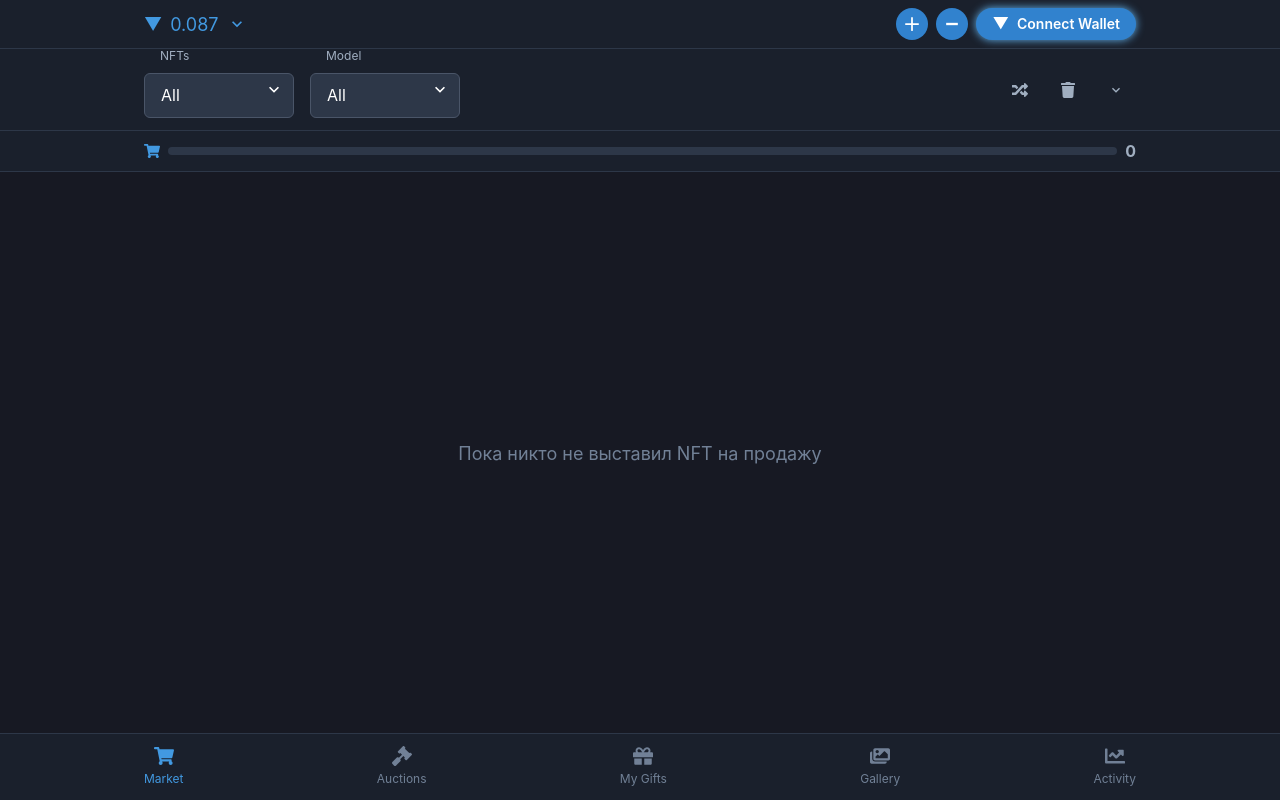
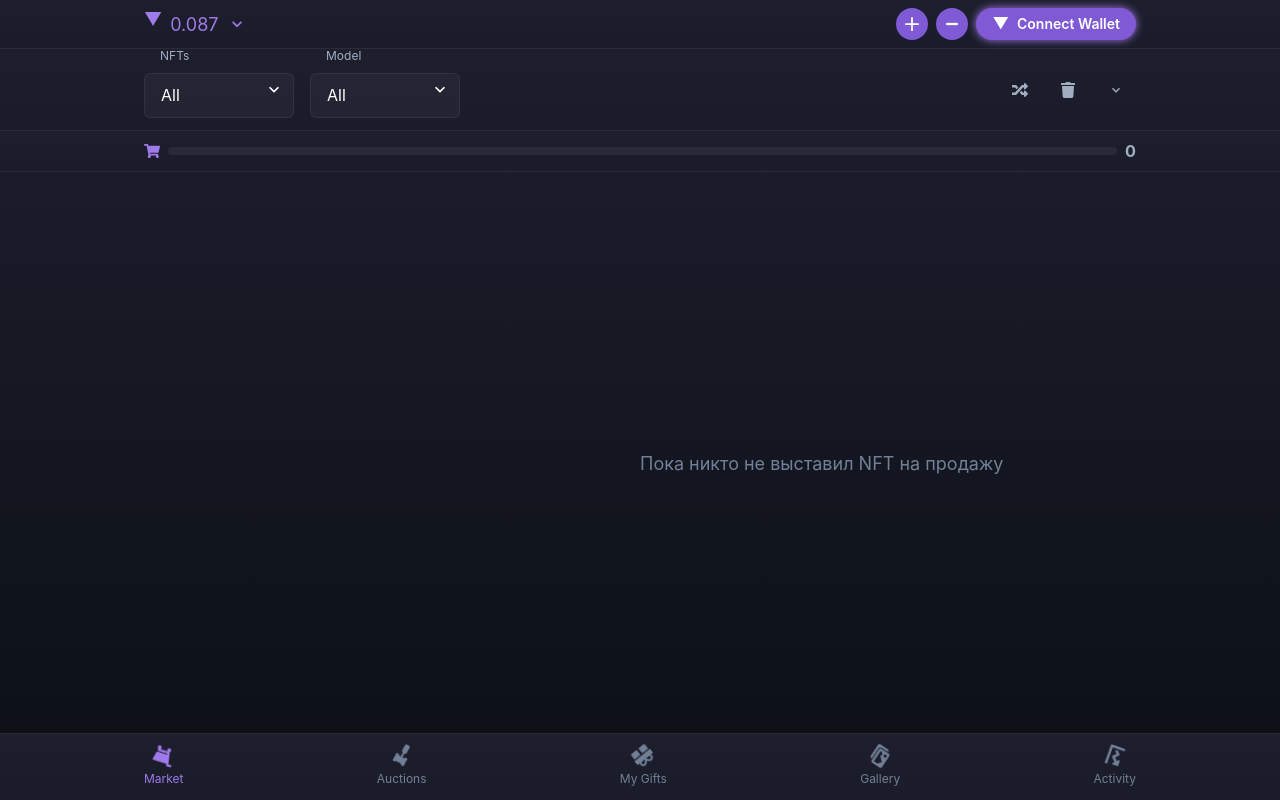
Before and after one commit to useriiefokrjkgjrkgkgkjkg/telegram-nft-marketplace, a Next.js app: page / in a window 1280 px wide. Built offline with nearby package versions, Linux system fonts and the light colour scheme.

Commit message:
Add new animations and interactive effects

```diff
--- a/app/page.tsx
+++ b/app/page.tsx
@@ -28,14 +28,37 @@ const pulseAnimation = keyframes`
 `;
 
 const glowAnimation = keyframes`
-  0% { box-shadow: 0 0 5px #63B3ED; }
-  50% { box-shadow: 0 0 20px #63B3ED; }
-  100% { box-shadow: 0 0 5px #63B3ED; }
+  0% { box-shadow: 0 0 5px #9F7AEA; }
+  50% { box-shadow: 0 0 20px #9F7AEA; }
+  100% { box-shadow: 0 0 5px #9F7AEA; }
+`;
+
+const floatAnimation = keyframes`
+  0% { transform: translateY(0); }
+  50% { transform: translateY(-10px); }
+  100% { transform: translateY(0); }
+`;
+
+const fadeInAnimation = keyframes`
+  from { opacity: 0; transform: translateY(20px); }
+  to { opacity: 1; transform: translateY(0); }
+`;
+
+const rotateAnimation = keyframes`
+  from { transform: rotate(0deg); }
+  to { transform: rotate(360deg); }
+`;
+
+const shimmerAnimation = keyframes`
+  0% { background-position: -1000px 0; }
+  100% { background-position: 1000px 0; }
 `;
 
 export default function Home() {
   const [balance] = useState('0.087');
   const bgColor = useColorModeValue('gray.900', 'gray.900');
+  const gradientBg = 'linear-gradient(to bottom, #1a1c2a, #0d1117)';
+  const panelBg = 'linear-gradient(to bottom, #1E1E2D, #1a1c2a)';
 
   // Устанавливаем высоту для мини-приложения Telegram
   useEffect(() => {
@@ -50,7 +73,7 @@ export default function Home() {
 
   return (
     <Box
-      bg={bgColor}
+      bg={gradientBg}
       height="100vh"
       maxHeight="100vh"
       overflow="hidden"
@@ -61,9 +84,26 @@ export default function Home() {
       left={0}
       right={0}
       bottom={0}
+      sx={{
+        '&::before': {
+          content: '""',
+          position: 'absolute',
+          top: 0,
+          left: 0,
+          right: 0,
+          height: '2px',
+          background: 'linear-gradient(90deg, transparent, purple.400, transparent)',
+          animation: `${shimmerAnimation} 3s infinite linear`
+        }
+      }}
     >
       {/* Верхняя панель */}
-      <Box borderBottom="1px solid" borderColor="gray.700" bg="gray.800">
+      <Box
+        borderBottom="1px solid"
+        borderColor="whiteAlpha.100"
+        bgImage={panelBg}
+        animation={`${fadeInAnimation} 0.5s ease-out`}
+      >
         <Container maxW="container.lg" py={2}>
           <HStack spacing={4} justify="space-between">
             <HStack spacing={2}
@@ -71,20 +111,28 @@ export default function Home() {
               _hover={{ transform: 'scale(1.05)' }}
               transition="all 0.2s"
             >
-              <Text fontSize="lg" color="blue.400">▼</Text>
-              <Text fontSize="lg" color="blue.400">{balance}</Text>
-              <ChevronDownIcon boxSize={5} color="blue.400" />
+              <Text
+                fontSize="lg"
+                color="purple.400"
+                animation={`${floatAnimation} 2s ease-in-out infinite`}
+              >▼</Text>
+              <Text fontSize="lg" color="purple.400">{balance}</Text>
+              <ChevronDownIcon
+                boxSize={5}
+                color="purple.400"
+                animation={`${pulseAnimation} 2s infinite`}
+              />
             </HStack>
             <HStack spacing={2}>
               <IconButton
                 aria-label="Add balance"
                 icon={<AddIcon />}
                 size="sm"
-                bg="blue.500"
+                bg="purple.500"
                 color="white"
                 borderRadius="full"
                 _hover={{
-                  bg: 'blue.400',
+                  bg: 'purple.400',
                   transform: 'scale(1.1)',
                 }}
                 transition="all 0.2s"
@@ -93,21 +141,21 @@ export default function Home() {
                 aria-label="Subtract balance"
                 icon={<MinusIcon />}
                 size="sm"
-                bg="blue.500"
+                bg="purple.500"
                 color="white"
                 borderRadius="full"
                 _hover={{
-                  bg: 'blue.400',
+                  bg: 'purple.400',
                   transform: 'scale(1.1)',
                 }}
                 transition="all 0.2s"
               />
               <Button
-                bg="blue.500"
+                bg="purple.500"
                 color="white"
                 size="sm"
                 _hover={{
-                  bg: 'blue.400',
+                  bg: 'purple.400',
                   transform: 'scale(1.02)',
                 }}
                 transition="all 0.2s"
@@ -124,7 +172,14 @@ export default function Home() {
       </Box>
 
       {/* Фильтры */}
-      <Box borderBottom="1px solid" borderColor="gray.700" bg="gray.800">
+      <Box
+        borderBottom="1px solid"
+        borderColor="whiteAlpha.100"
+        bgImage={panelBg}
+        animation={`${fadeInAnimation} 0.5s ease-out 0.2s`}
+        opacity="0"
+        sx={{ animationFillMode: 'forwards' }}
+      >
         <Container maxW="container.lg" py={3}>
           <HStack spacing={4} justify="space-between">
             <HStack spacing={4}>
@@ -134,15 +189,15 @@ export default function Home() {
                 </Text>
                 <Select
                   variant="filled"
-                  bg="gray.700"
+                  bg="whiteAlpha.50"
                   border="1px solid"
-                  borderColor="gray.600"
+                  borderColor="whiteAlpha.100"
                   h="45px"
                   pt="3"
                   color="white"
                   icon={<ChevronDownIcon />}
                   defaultValue="all"
-                  _hover={{ bg: 'gray.600' }}
+                  _hover={{ bg: 'whiteAlpha.100' }}
                   transition="all 0.2s"
                 >
                   <option value="all">All</option>
@@ -154,15 +209,15 @@ export default function Home() {
                 </Text>
                 <Select
                   variant="filled"
-                  bg="gray.700"
+                  bg="whiteAlpha.50"
                   border="1px solid"
-                  borderColor="gray.600"
+                  borderColor="whiteAlpha.100"
                   h="45px"
                   pt="3"
                   color="white"
                   icon={<ChevronDownIcon />}
                   defaultValue="all"
-                  _hover={{ bg: 'gray.600' }}
+                  _hover={{ bg: 'whiteAlpha.100' }}
                   transition="all 0.2s"
                 >
                   <option value="all">All</option>
@@ -176,7 +231,7 @@ export default function Home() {
                 variant="ghost"
                 color="gray.400"
                 _hover={{
-                  color: 'white',
+                  color: 'purple.400',
                   transform: 'scale(1.1)',
                 }}
                 transition="all 0.2s"
@@ -187,7 +242,7 @@ export default function Home() {
                 variant="ghost"
                 color="gray.400"
                 _hover={{
-                  color: 'white',
+                  color: 'purple.400',
                   transform: 'scale(1.1)',
                 }}
                 transition="all 0.2s"
@@ -198,7 +253,7 @@ export default function Home() {
                 variant="ghost"
                 color="gray.400"
                 _hover={{
-                  color: 'white',
+                  color: 'purple.400',
                   transform: 'scale(1.1)',
                 }}
                 transition="all 0.2s"
@@ -209,36 +264,61 @@ export default function Home() {
       </Box>
 
       {/* Корзина с прогрессом */}
-      <Box borderBottom="1px solid" borderColor="gray.700" bg="gray.800">
+      <Box
+        borderBottom="1px solid"
+        borderColor="whiteAlpha.100"
+        bgImage={panelBg}
+        animation={`${fadeInAnimation} 0.5s ease-out 0.4s`}
+        opacity="0"
+        sx={{ animationFillMode: 'forwards' }}
+      >
         <Container maxW="container.lg" py={2}>
           <HStack>
             <Icon
               as={FaShoppingCart}
-              color="blue.400"
-              _hover={{ transform: 'scale(1.1)' }}
-              transition="all 0.2s"
+              color="purple.400"
+              _hover={{
+                transform: 'scale(1.1) rotate(10deg)',
+                color: 'purple.300'
+              }}
+              transition="all 0.3s"
               cursor="pointer"
             />
             <Progress
               value={0}
               size="sm"
-              colorScheme="blue"
+              colorScheme="purple"
               flex="1"
               borderRadius="full"
-              bg="gray.700"
+              bg="whiteAlpha.100"
               sx={{
                 '& > div': {
                   transition: 'all 0.3s',
+                  background: 'linear-gradient(90deg, purple.500, purple.300)',
+                  backgroundSize: '200% 100%',
+                  animation: `${shimmerAnimation} 2s infinite linear`
                 }
               }}
             />
-            <Text color="gray.400" fontWeight="bold">0</Text>
+            <Text
+              color="gray.400"
+              fontWeight="bold"
+              animation={`${pulseAnimation} 2s infinite`}
+            >0</Text>
           </HStack>
         </Container>
       </Box>
 
       {/* Основной контент */}
-      <Box flex="1" overflow="auto" bg="gray.900" position="relative">
+      <Box
+        flex="1"
+        overflow="auto"
+        bgImage={gradientBg}
+        position="relative"
+        animation={`${fadeInAnimation} 0.5s ease-out 0.6s`}
+        opacity="0"
+        sx={{ animationFillMode: 'forwards' }}
+      >
         <Container maxW="container.lg" py={4}>
           <SimpleGrid columns={{ base: 2, md: 2 }} spacing={4}>
             {/* Пустое состояние */}
@@ -249,6 +329,7 @@ export default function Home() {
               transform="translate(-50%, -50%)"
               textAlign="center"
               color="gray.500"
+              animation={`${floatAnimation} 3s ease-in-out infinite`}
             >
               <Text fontSize="lg">Пока никто не выставил NFT на продажу</Text>
             </Box>
@@ -259,20 +340,30 @@ export default function Home() {
       {/* Нижняя навигация */}
       <Box
         borderTop="1px solid"
-        borderColor="gray.700"
+        borderColor="whiteAlpha.100"
         py={3}
-        bg="gray.800"
+        bgImage={panelBg}
+        animation={`${fadeInAnimation} 0.5s ease-out 0.8s`}
+        opacity="0"
+        sx={{ animationFillMode: 'forwards' }}
       >
         <Container maxW="container.lg">
           <HStack justify="space-between">
             <VStack
               spacing={1}
-              color="blue.400"
+              color="purple.400"
               cursor="pointer"
-              _hover={{ transform: 'translateY(-2px)' }}
-              transition="all 0.2s"
+              _hover={{
+                transform: 'translateY(-2px) rotate(5deg)',
+                color: 'purple.300'
+              }}
+              transition="all 0.3s"
             >
-              <Icon as={FaShoppingCart} boxSize={5} />
+              <Icon
+                as={FaShoppingCart}
+                boxSize={5}
+                animation={`${rotateAnimation} 10s linear infinite`}
+              />
               <Text fontSize="xs">Market</Text>
             </VStack>
             <VStack
@@ -280,12 +371,16 @@ export default function Home() {
               color="gray.500"
               cursor="pointer"
               _hover={{
-                color: 'gray.300',
-                transform: 'translateY(-2px)'
+                color: 'purple.400',
+                transform: 'translateY(-2px) rotate(-5deg)'
               }}
-              transition="all 0.2s"
+              transition="all 0.3s"
             >
-              <Icon as={FaGavel} boxSize={5} />
+              <Icon
+                as={FaGavel}
+                boxSize={5}
+                animation={`${rotateAnimation} 12s linear infinite`}
+              />
               <Text fontSize="xs">Auctions</Text>
             </VStack>
             <VStack
@@ -293,12 +388,16 @@ export default function Home() {
               color="gray.500"
               cursor="pointer"
               _hover={{
-                color: 'gray.300',
-                transform: 'translateY(-2px)'
+                color: 'purple.400',
+                transform: 'translateY(-2px) rotate(5deg)'
               }}
-              transition="all 0.2s"
+              transition="all 0.3s"
             >
-              <Icon as={FaGift} boxSize={5} />
+              <Icon
+                as={FaGift}
+                boxSize={5}
+                animation={`${rotateAnimation} 14s linear infinite`}
+              />
               <Text fontSize="xs">My Gifts</Text>
             </VStack>
             <VStack
@@ -306,12 +405,16 @@ export default function Home() {
               color="gray.500"
               cursor="pointer"
               _hover={{
-                color: 'gray.300',
-                transform: 'translateY(-2px)'
+                color: 'purple.400',
+                transform: 'translateY(-2px) rotate(-5deg)'
               }}
-              transition="all 0.2s"
+              transition="all 0.3s"
             >
-              <Icon as={FaImages} boxSize={5} />
+              <Icon
+                as={FaImages}
+                boxSize={5}
+                animation={`${rotateAnimation} 16s linear infinite`}
+              />
               <Text fontSize="xs">Gallery</Text>
             </VStack>
             <VStack
@@ -319,12 +422,16 @@ export default function Home() {
               color="gray.500"
               cursor="pointer"
               _hover={{
-                color: 'gray.300',
-                transform: 'translateY(-2px)'
+                color: 'purple.400',
+                transform: 'translateY(-2px) rotate(5deg)'
               }}
-              transition="all 0.2s"
+              transition="all 0.3s"
             >
-              <Icon as={FaChartLine} boxSize={5} />
+              <Icon
+                as={FaChartLine}
+                boxSize={5}
+                animation={`${rotateAnimation} 18s linear infinite`}
+              />
               <Text fontSize="xs">Activity</Text>
             </VStack>
           </HStack>
```
